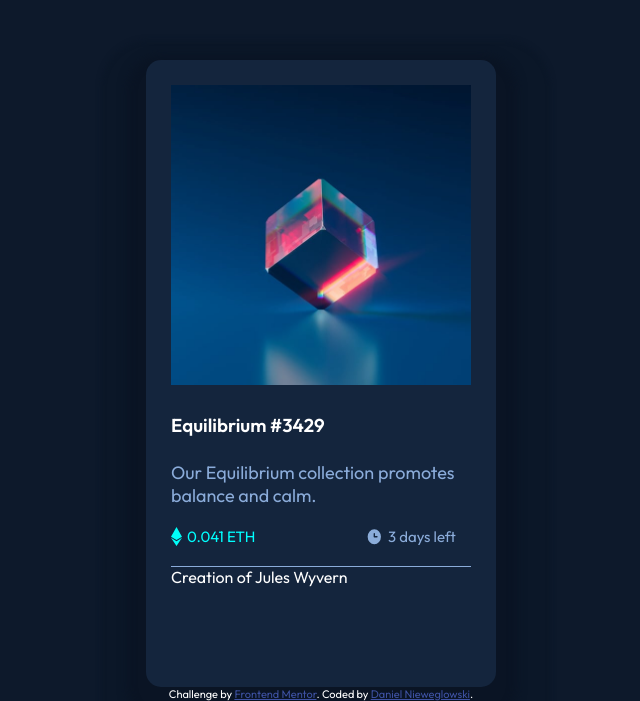
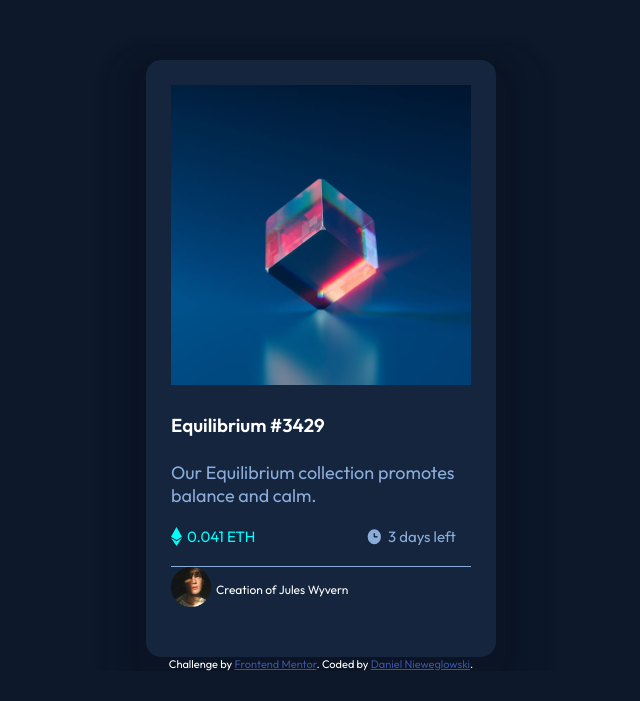
Before and after one commit to dnieweg/NFT-Preview, a plain HTML site: page index.html in a window 1280 px wide. Shown: the part 132-833 px from the top of the page, without its empty margins (319-959 px from the left). After the commit the page ends 803 px from the top, so only its background shows below. Drawn offline with Linux system fonts and the light colour scheme.

Commit message:
added avatar picture to line div

```diff
--- a/css/style.css
+++ b/css/style.css
@@ -29,7 +29,7 @@ body{
     left: 50%;
     top: 50%;
     padding: 25px;
-    padding-bottom: 100px;
+    padding-bottom: 40px;
     max-width: 350px;
     border-radius: 15px;
     color: hsl(215, 51%, 70%) ;
@@ -89,5 +89,29 @@ h3{
     border-top-color: hsl(215, 51%, 70%);
     border-top-width: 0.5px;
     margin-top:20px;
+    padding-bottom: 20px;
+
 
 }
+
+#avatar_img{
+    width: 40px;
+    margin: 0;
+    padding: 0;
+}
+
+#line-left{
+    display: flex;
+    float:left;
+
+    font-size: 12px;
+
+}
+
+#line-right{
+    display: flex;
+    overflow: hidden;
+    font-size: 12px;
+    margin-top:15px;
+    margin-left: 15%;
+}
--- a/index.html
+++ b/index.html
@@ -24,7 +24,17 @@
 
     <div id="left-card"><img id = "eth_img" src="images/icon-ethereum.svg" alt="eth_img">0.041 ETH</div>
     <div id="right-card"> <img id="clock_img" src="images/icon-clock.svg" alt="clock_img"> 3 days left</div>
-    <div id = "line"> Creation of Jules Wyvern</div>
+    <div id = "line">
+     <div id="line-left">
+       <img src="images/image-avatar.png" id="avatar_img" alt="avatar_img">
+     </div>
+
+      <div id="line-right">
+        Creation of Jules Wyvern
+      </div>
+
+
+    </div>
 
   </div>
 
```
